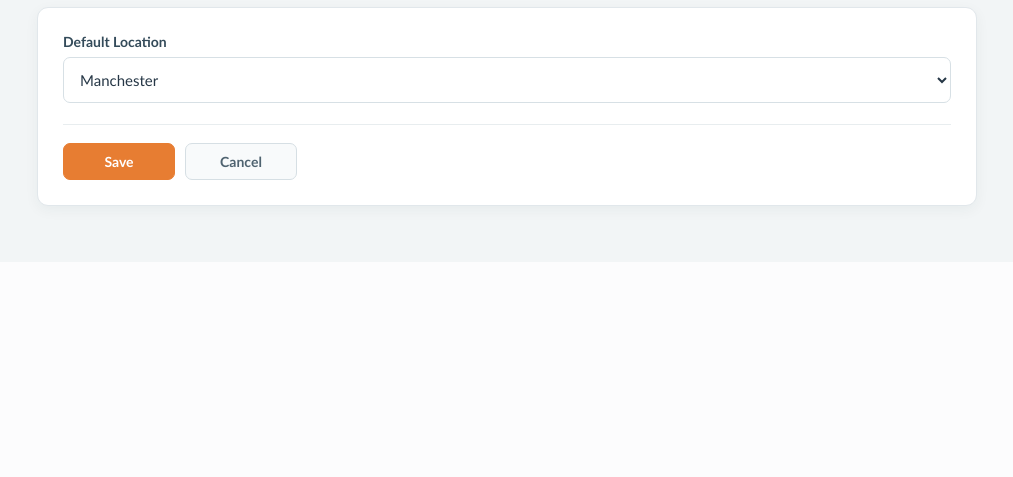
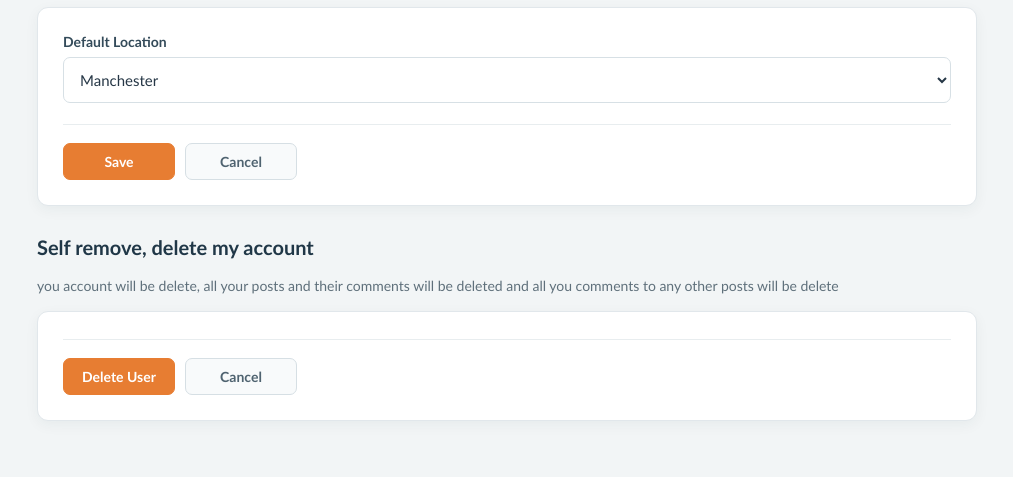
Before and after one commit to zorangenic64/neighbourhood-noticeboard, a Flask app: page /account in a window 1280 px wide. Shown: the part 1158-1635 px from the top of the page, without its empty margins (133-1146 px from the left). Before the commit the page ends 1373 px from the top, so only its background shows below. Run offline with Flask 3, Linux system fonts and the light colour scheme; a user stored in the database is signed in; some libraries are stand-ins or nearby versions.

Commit message:
have added in search recent activity, have made scrolling easier, have added self delete user for gdpr compliance

```diff
--- a/app.py
+++ b/app.py
@@ -18,7 +18,7 @@ from werkzeug.security import (
 from models.models import db, Post, User, PostPick, Comment
 
 
-from datetime import datetime
+from datetime import datetime, timedelta
 
 from zxcvbn import zxcvbn
 
@@ -28,7 +28,7 @@ from utils.location_data import load_location_choices
 
 from utils.proximity import post_is_within_distance
 
-from sqlalchemy import or_
+from sqlalchemy import and_, or_
 
 USERNAME_MIN_LENGTH = 3
 USERNAME_MAX_LENGTH = 25
@@ -72,10 +72,14 @@ def load_user(user_id):
 
 @app.route("/")
 def home():
+    clear_comment_state = session.pop("clear_comment_state", False)
     selected_category = request.args.get("category")
     picked_filter = request.args.get("picked")
     search_text = request.args.get("search", "").strip()
     distance = request.args.get("distance", "Any")
+    date_filter = request.args.get("date_filter", "All")
+    if date_filter not in {"All", "Last 24hr", "Last 7 Days", "Last Week"}:
+        date_filter = "All"
 
     if not current_user.is_authenticated:
         distance = "Any"
@@ -87,6 +91,40 @@ def home():
 
     if selected_category:
         query = query.filter(Post.category == selected_category)
+
+    now = datetime.utcnow()
+    if date_filter == "Last 24hr":
+        cutoff = now - timedelta(hours=24)
+        query = query.filter(
+            or_(
+                Post.created_at >= cutoff,
+                Post.comments.any(Comment.created_at >= cutoff)
+            )
+        )
+    elif date_filter == "Last 7 Days":
+        cutoff = now - timedelta(days=7)
+        query = query.filter(
+            or_(
+                Post.created_at >= cutoff,
+                Post.comments.any(Comment.created_at >= cutoff)
+            )
+        )
+    elif date_filter == "Last Week":
+        week_start = now - timedelta(days=14)
+        week_end = now - timedelta(days=7)
+        post_created_last_week = and_(
+            Post.created_at >= week_start,
+            Post.created_at < week_end
+        )
+        comment_created_last_week = Post.comments.any(
+            and_(
+                Comment.created_at >= week_start,
+                Comment.created_at < week_end
+            )
+        )
+        query = query.filter(
+            or_(post_created_last_week, comment_created_last_week)
+        )
 
     if picked_filter == "1" and current_user.is_authenticated:
         picked_post_ids = [
@@ -129,7 +167,9 @@ def home():
         picked_filter=bool(picked_filter == "1"),
         picked_post_ids=picked_post_ids,
         search_text=search_text,
-        distance=distance
+        distance=distance,
+        date_filter=date_filter,
+        clear_comment_state=clear_comment_state
     )
 
 @app.route("/login", methods=["GET", "POST"])
@@ -155,6 +195,7 @@ def login():
             db.session.commit()
 
             login_user(user)
+            session["clear_comment_state"] = True
             return redirect(url_for("home"))
 
         error = "Invalid username or password"
@@ -798,6 +839,29 @@ def account():
         current_user=current_user
     )
 
+@app.route("/account/delete", methods=["POST"])
+@login_required
+def delete_account():
+    user = current_user._get_current_object()
+    user_id = user.id
+
+    for post in Post.query.filter_by(author_id=user_id).all():
+        db.session.delete(post)
+
+    db.session.flush()
+
+    for comment in Comment.query.filter_by(author_id=user_id).all():
+        db.session.delete(comment)
+
+    for pick in PostPick.query.filter_by(user_id=user_id).all():
+        db.session.delete(pick)
+
+    db.session.delete(user)
+    db.session.commit()
+    logout_user()
+
+    return redirect(url_for("home"))
+
 
 @app.route(
     "/post/<int:post_id>/comment",
--- a/static/css/public.css
+++ b/static/css/public.css
@@ -22,6 +22,15 @@ body.public-page {
 
 body.public-page.noticeboard-page {
     --notice-ground: #e6ebee;
+}
+
+.public-page .feed-sticky-header {
+    position: sticky;
+    top: 0;
+    z-index: 100;
+    background: var(--notice-ground);
+    border-bottom: 1px solid var(--notice-line);
+    box-shadow: 0 5px 14px rgb(29 52 68 / 8%);
 }
 
 .public-page *,
@@ -141,6 +150,10 @@ body.public-page.noticeboard-page {
     flex: 0 0 112px;
     padding: 0 12px;
     border-color: var(--notice-line);
+}
+
+.public-page .search-bar .date-filter {
+    flex-basis: 142px;
 }
 
 .public-page .post-button {
@@ -400,6 +413,10 @@ body.public-page.noticeboard-page {
         flex: 1 1 90px;
     }
 
+    .public-page .search-bar .date-filter {
+        flex: 1 1 130px;
+    }
+
     .public-page .post {
         padding: 18px;
     }
--- a/templates/account.html
+++ b/templates/account.html
@@ -323,6 +323,30 @@
         </div>
     </form>
 </section>
+
+<section class="account-section">
+    <header class="account-section-heading">
+        <h3>Self remove, delete my account</h3>
+    </header>
+
+    <p class="section-note">
+        you account will be delete, all your posts and their comments will be deleted and all you comments to any other posts will be delete
+    </p>
+
+    <form
+        method="post"
+        action="{{ url_for('delete_account') }}"
+        class="post-editor account-form"
+        onsubmit="return confirm('are you sure, there is no recovery possible')"
+    >
+        <input type="hidden" name="csrf_token" value="{{ csrf_token() }}">
+
+        <div class="form-actions">
+            <button type="submit" class="post-button primary-action">Delete User</button>
+            <a href="{{ url_for('home') }}" class="post-button cancel-action">Cancel</a>
+        </div>
+    </form>
+</section>
 </main>
 
 {% endblock %}
--- a/templates/base.html
+++ b/templates/base.html
@@ -236,6 +236,7 @@
 </head>
 
 <body class="{% block body_class %}{% endblock %}">
+    {% block feed_header_start %}{% endblock %}
     <div class="topbar">
         <h1>Neighbourhood Notice Board</h1>
 
@@ -258,6 +259,8 @@
             {% endif %}
         </div>
     </div>
+    {% block feed_header_filters %}{% endblock %}
+    {% block feed_header_end %}{% endblock %}
 
     {% block content %}
     {% endblock %}
@@ -283,6 +286,15 @@
         }
 
         const commentScrollKey = "comment_form_scroll_y";
+
+        const clearCommentState = {{ clear_comment_state|default(false)|tojson }};
+        if (clearCommentState) {
+            Object.keys(localStorage).forEach(function (key) {
+                if (key.indexOf("comments_open_") === 0) {
+                    localStorage.removeItem(key);
+                }
+            });
+        }
 
         document.querySelectorAll(".comment-form").forEach(function (form) {
             form.addEventListener("submit", function () {
--- a/templates/forgot_password_question.html
+++ b/templates/forgot_password_question.html
@@ -29,7 +29,7 @@
 
         <div class="form-field form-field--wide">
             <label for="security_answer">Security answer</label>
-            <input type="text" id="security_answer" name="security_answer" minlength="1" maxlength="25" autocomplete="off" required>
+            <input type="password" id="security_answer" name="security_answer" minlength="1" maxlength="25" autocomplete="off" required>
         </div>
 
         <div class="form-actions">
--- a/todo.txt
+++ b/todo.txt
@@ -24,7 +24,9 @@ all fixed and looks nice - stopped here evening of 20 sep
 1 oct
 - fixed cancel button, added count donw to cahr fileds on front end
 - limit back end fo chart filed lengths to ensure consistency
-
+- fioxed field lenghts ui and back end
+- completed passwrod recovery workflow
+- commited to github
 
 add counter of bad login attempts and last date time of bad login attempt
 
```
Also changed, not shown: templates/index.html (+14 -3 lines), instance/noticeboard.db.
